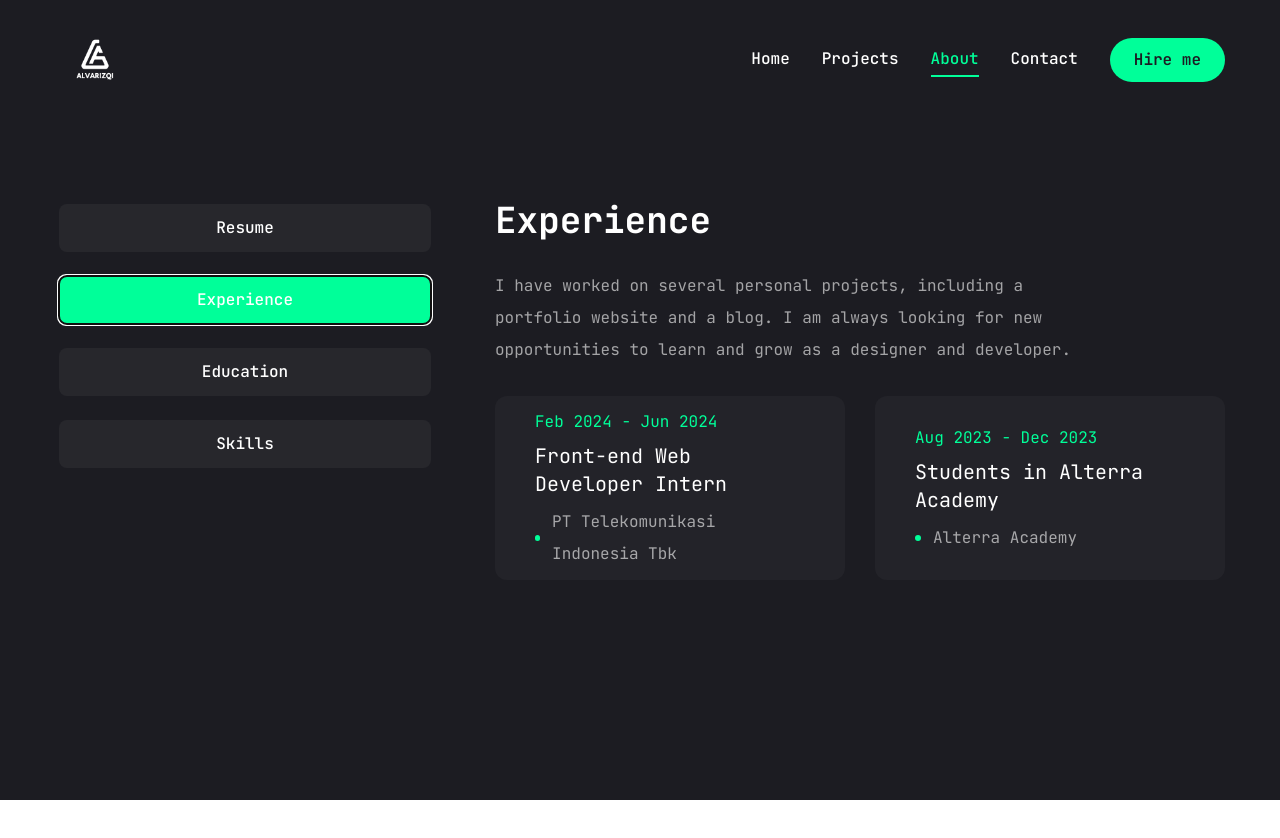
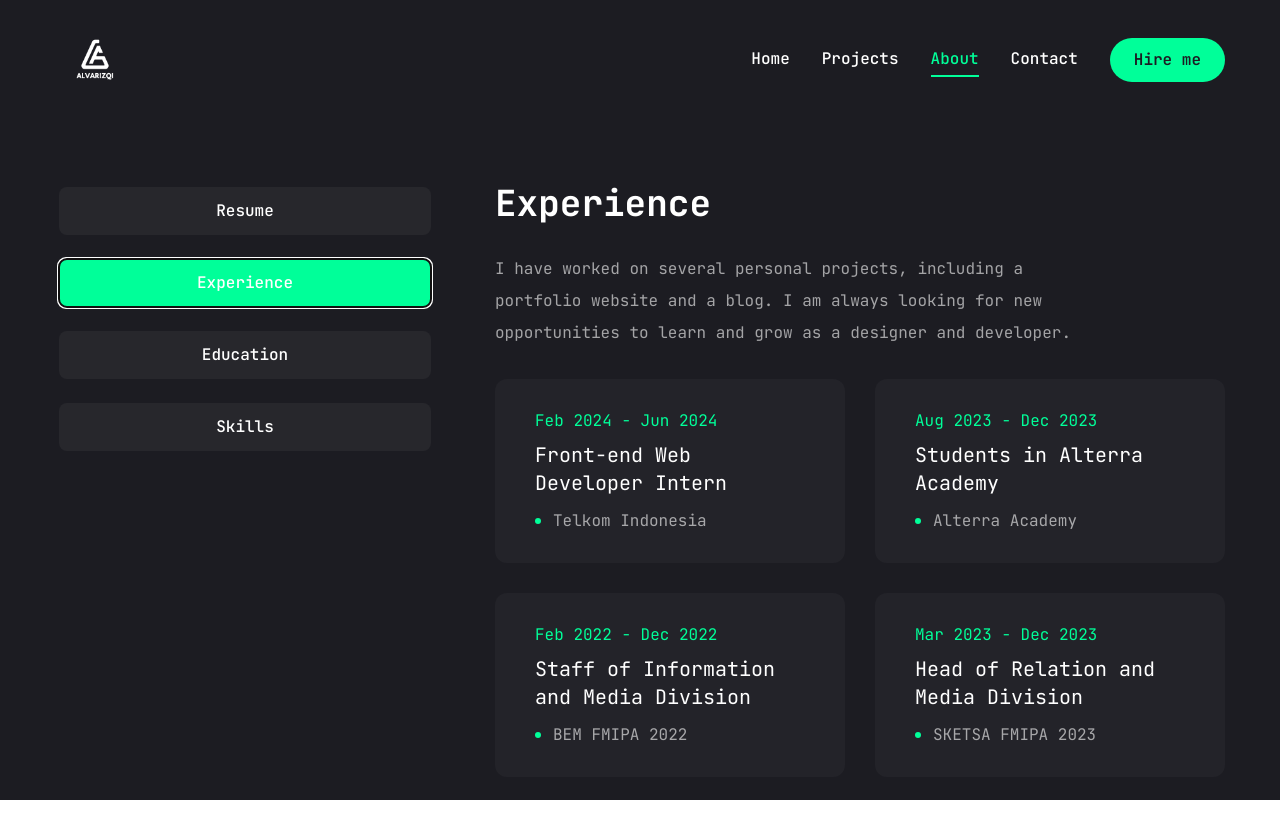
Before and after one commit to Alvarizqi09/porto, a Next.js app: page /about in a window 1280 px wide. Both pictures are taken after a click on the tab "Experience". Shown: the top 838 px of the page. Built offline with nearby package versions, Linux system fonts and the light colour scheme.

Commit message:
update scroll area

```diff
--- a/app/about/page.jsx
+++ b/app/about/page.jsx
@@ -18,7 +18,6 @@ import {
 
 import { motion } from "framer-motion";
 import { Tabs, TabsContent, TabsList, TabsTrigger } from "@/components/ui/tabs";
-import { ScrollArea } from "@/components/ui/scroll-area";
 import {
   Tooltip,
   TooltipContent,
@@ -45,7 +44,7 @@ const experience = {
     " I have worked on several personal projects, including a portfolio website and a blog. I am always looking for new opportunities to learn and grow as a designer and developer.",
   items: [
     {
-      company: "PT Telekomunikasi Indonesia Tbk",
+      company: "Telkom Indonesia",
       date: "Feb 2024 - Jun 2024",
       position: "Front-end Web Developer Intern",
     },
@@ -156,7 +155,7 @@ const about = () => {
                 <p className="max-w-[600px] text-white/60 mx-auto xl:mx-0">
                   {experience.description}
                 </p>
-                <ScrollArea className="h-[200px]">
+                <div className="">
                   <ul className="grid grid-cols-1 lg:grid-cols-2 gap-[30px]">
                     {experience.items.map((items, index) => {
                       return (
@@ -176,7 +175,7 @@ const about = () => {
                       );
                     })}
                   </ul>
-                </ScrollArea>
+                </div>
               </div>
             </TabsContent>
             <TabsContent value="education" className="w-full">
@@ -185,7 +184,7 @@ const about = () => {
                 <p className="max-w-[600px] text-white/60 mx-auto xl:mx-0">
                   {education.description}
                 </p>
-                <ScrollArea className="h-[200px]">
+                <div className="">
                   <ul className="grid grid-cols-1 lg:grid-cols-2 gap-[30px]">
                     {education.items.map((items, index) => {
                       return (
@@ -205,7 +204,7 @@ const about = () => {
                       );
                     })}
                   </ul>
-                </ScrollArea>
+                </div>
               </div>
             </TabsContent>
             <TabsContent value="skills" className="w-full h-full">
```
